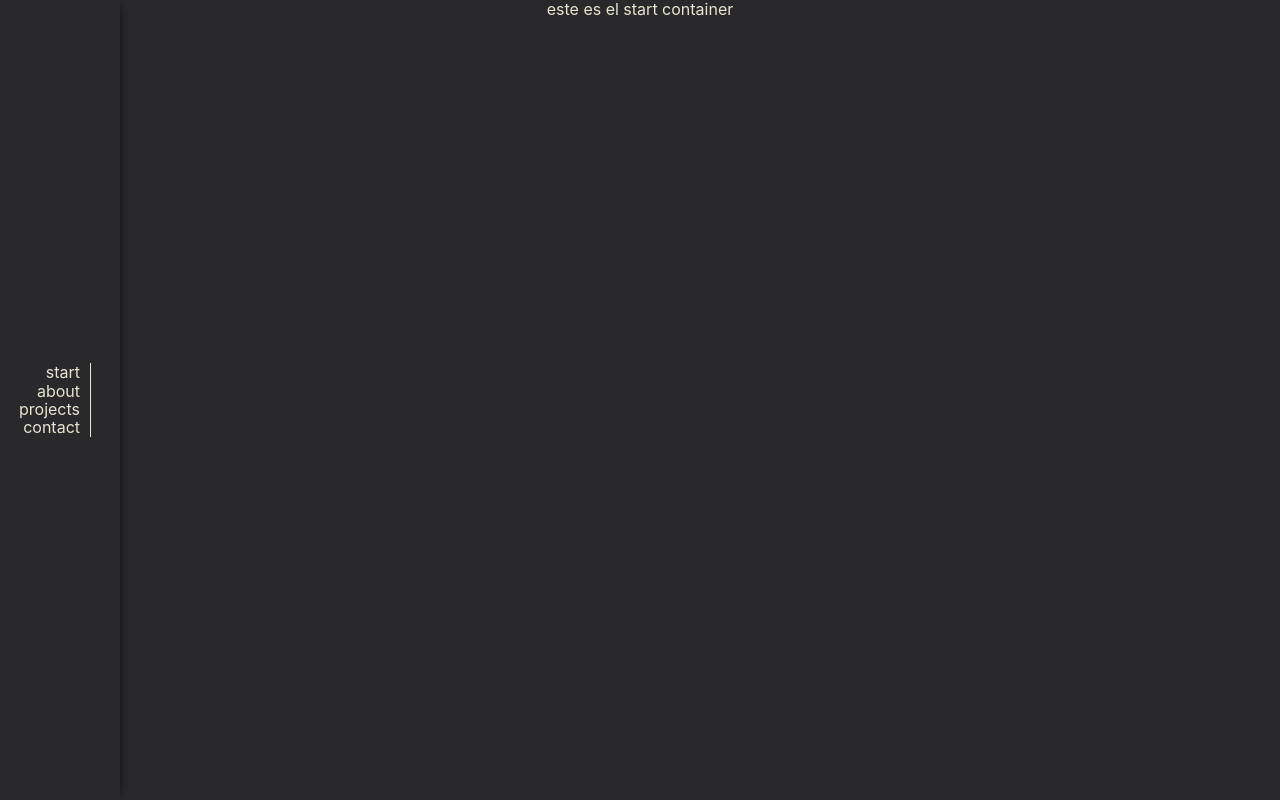
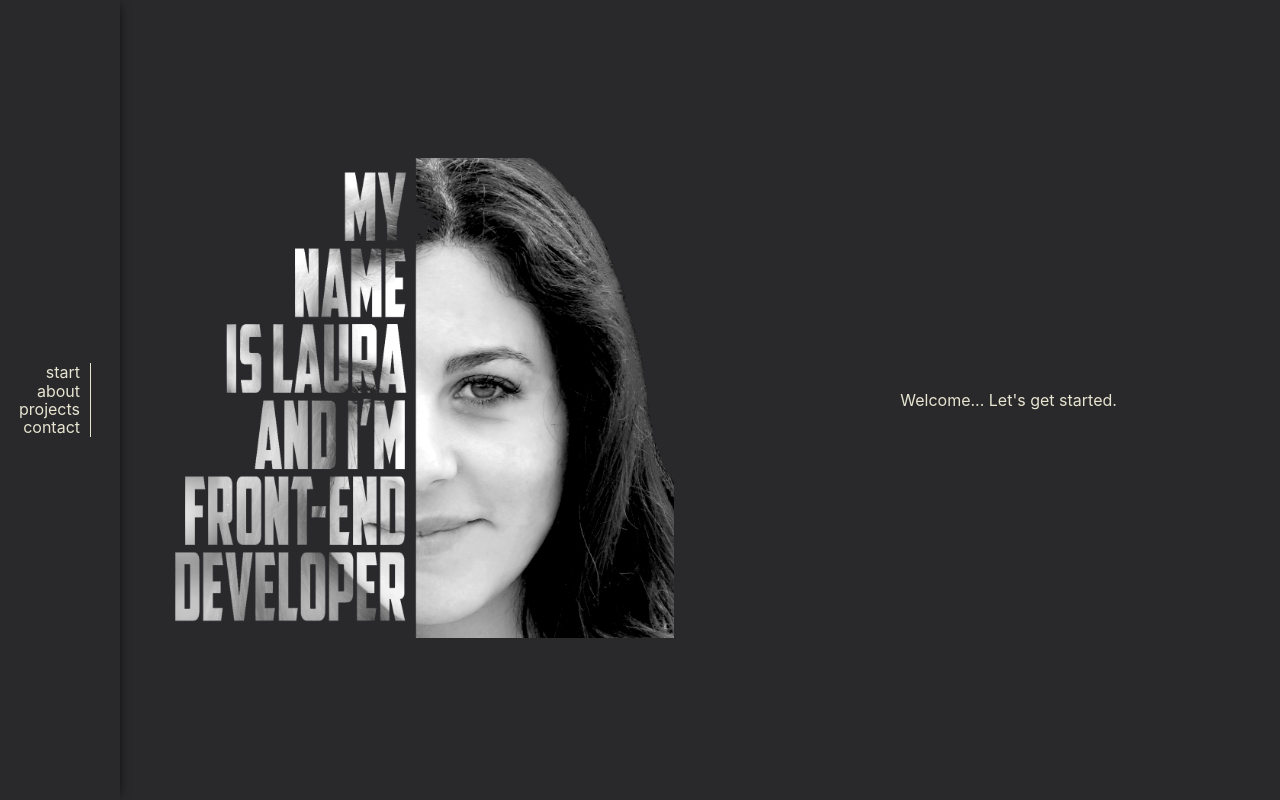
Before and after one commit to laugeeme/laugeeme.github.io, a React (Create React App) app: page / in a window 1280 px wide. Built offline with nearby package versions, Linux system fonts and the light colour scheme.

Commit message:
add some styles to start component

```diff
--- a/src/components/Start.js
+++ b/src/components/Start.js
@@ -1,11 +1,17 @@
 import React from 'react';
+import lauraPhoto from '../assets/images/laura1.png'
 
 
 
 function Start() {
     return (
       <div className="start-container scroll-area">
-          este es el start container
+          <div className="lauraPhoto-container">
+            <img src={lauraPhoto} alt="Laura"></img>
+          </div>
+          <div className="lauraText-container">
+          Welcome... Let's get started.
+          </div>
 
       </div>
     );
--- a/src/stylesheets/layouts/_start.scss
+++ b/src/stylesheets/layouts/_start.scss
@@ -1,9 +1,51 @@
-.start-container{
-    background-color: $firstBgColor;
-    color: $ligthFontColor;
-    height: 100vh;
+.start-container {
+  background-color: $firstBgColor;
+  color: $ligthFontColor;
+  height: 100vh;
+  display: flex;
+  flex-direction: column;
+  align-items: center;
+  justify-content: space-around;
+  padding-top: 20%;
+  padding-bottom: 20%;
 
+  @include forPc {
+    flex-direction: row;
+    padding-left: 150px;
+    padding-right: 150px;
+  }
 
+  & .lauraPhoto-container {
+    @include forTablet {
+    }
 
+    @include forPc {
+      margin-top: center;
+      margin-bottom: center;
+    }
 
+    & img {
+      height: 40vh;
+      filter: brightness(1.1);
+
+      @include forTablet {
+        height: 50vh;
+      }
+
+      @include forPc {
+        height: 60vh;
+      }
+    }
+  }
+
+  & .lauraText-container {
+    @include forTablet {
+      margin-top: 100px;
+    }
+
+    @include forPc {
+      margin-top: 0px;
+      margin-left: 200px;
+    }
+  }
 }
--- a/src/stylesheets/utils/_structure.scss
+++ b/src/stylesheets/utils/_structure.scss
@@ -15,4 +15,5 @@
 .scroll-area {
   scroll-snap-align: center;
   height: 100vh;
+
 }
```
Also changed, not shown: src/stylesheets/layouts/_contact.scss (+4 -4 lines), src/assets/images/laura.png (added), src/assets/images/laura1.png (added).
